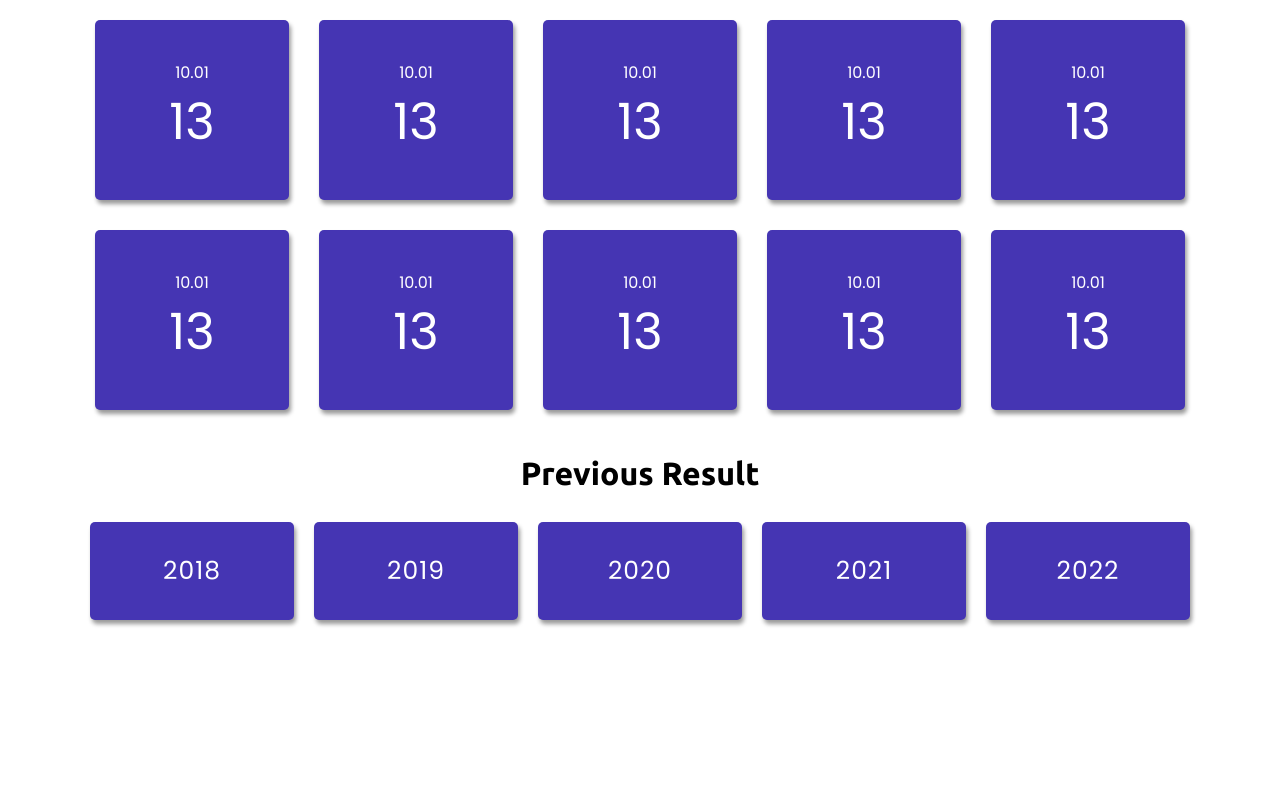
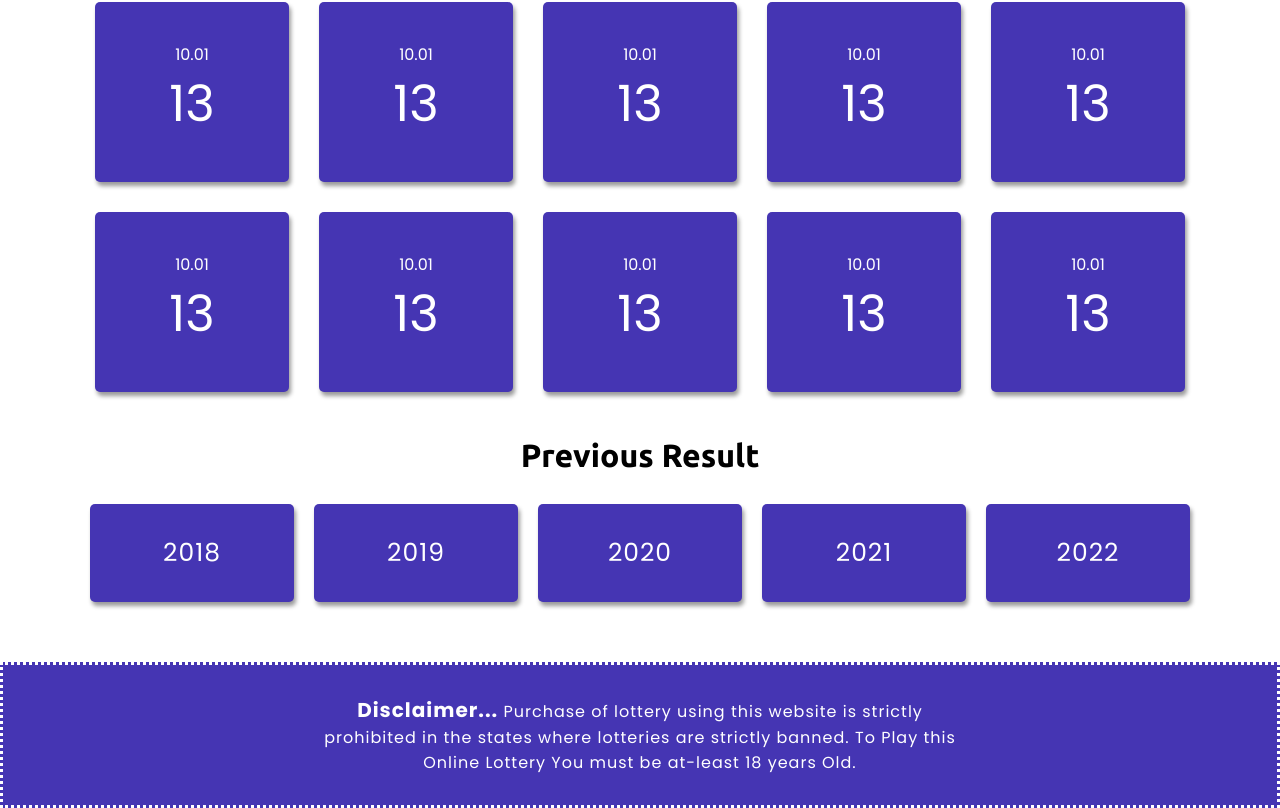
Before and after one commit to abinash0013/react-delhi, a React (Create React App) app: page / in a window 1280 px wide. Shown: the part 1100-1908 px from the top of the page. Before the commit the page ends 1780 px from the top, so only its background shows below. Built offline with nearby package versions, Linux system fonts and the light colour scheme.

Commit message:
disclaimer section complete

```diff
--- /dev/null
+++ b/src/pages/Desclaimer/Desclaimer.js
@@ -0,0 +1,22 @@
+import React from "react";
+
+function Desclaimer() {
+    return (
+        <>
+            {/* <!-- disclaimer section start--> */}
+            <section class="disclaimer">
+                <div class="max-width">
+                    <div class="disclaimer-text">
+                        <strong>Disclaimer...</strong> Purchase of lottery using
+                        this website is strictly prohibited in the states where
+                        lotteries are strictly banned. To Play this Online
+                        Lottery You must be at-least 18 years Old.
+                    </div>
+                </div>
+            </section>
+            {/* <!-- disclaimer section finished--> */}
+        </>
+    );
+}
+
+export default Desclaimer;
--- a/src/pages/Header/Navbar/Navbar.js
+++ b/src/pages/Header/Navbar/Navbar.js
@@ -18,7 +18,7 @@ function Navbar() {
                     </div>
                 </div>
             </nav>
-            // navbar section finished
+            {/* // navbar section finished */}
         </>
     );
 }
--- a/src/pages/Home.js
+++ b/src/pages/Home.js
@@ -5,6 +5,7 @@ import Navbar from "./Header/Navbar/Navbar";
 import Banner from "./Header/Banner/Banner";
 import Result from "./Result/Result";
 import PreviousResult from "./PreviousResult/PreviousResult";
+import Desclaimer from "./Desclaimer/Desclaimer";
 
 function Home() {
     return (
@@ -14,6 +15,7 @@ function Home() {
             <Banner />
             <Result />
             <PreviousResult />
+            <Desclaimer />
         </div>
     );
 }
```
